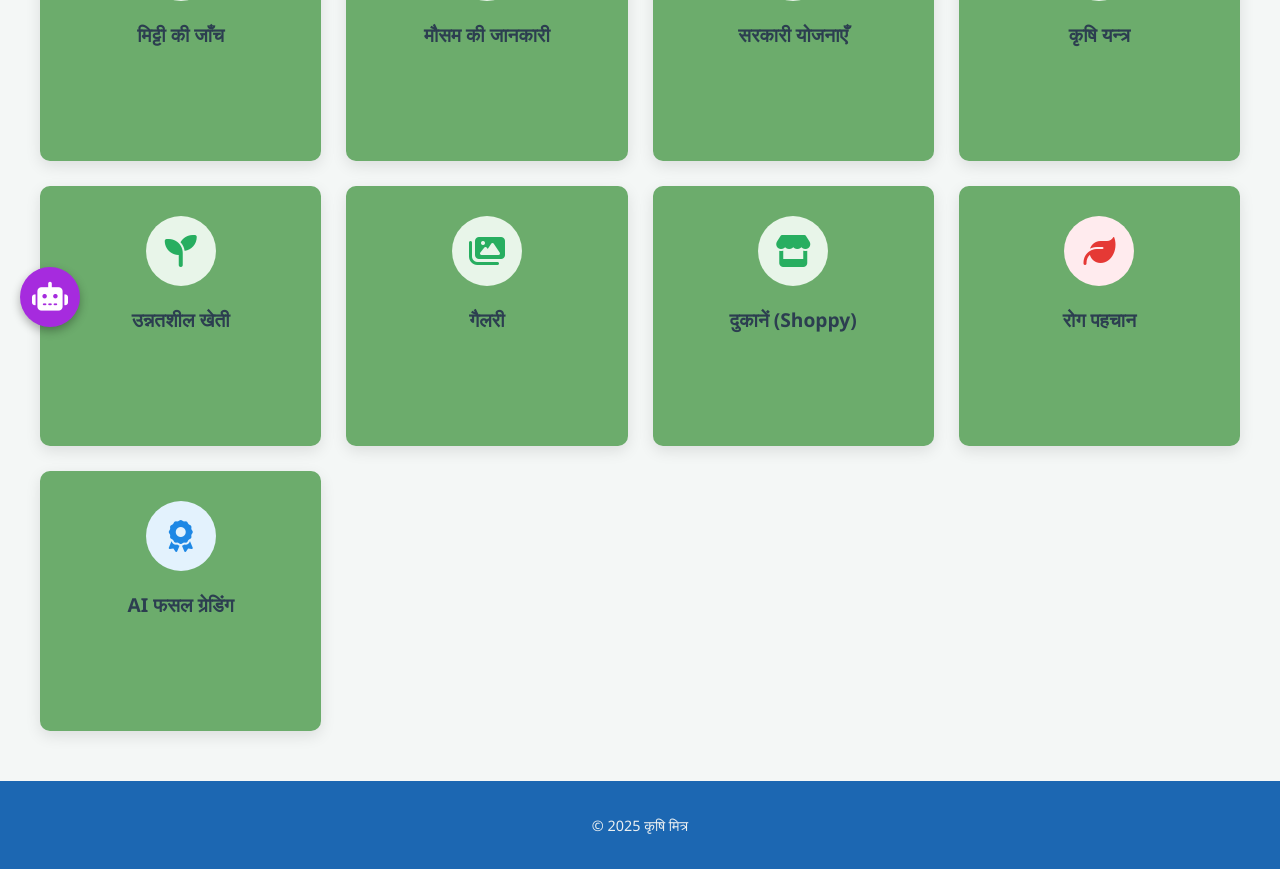
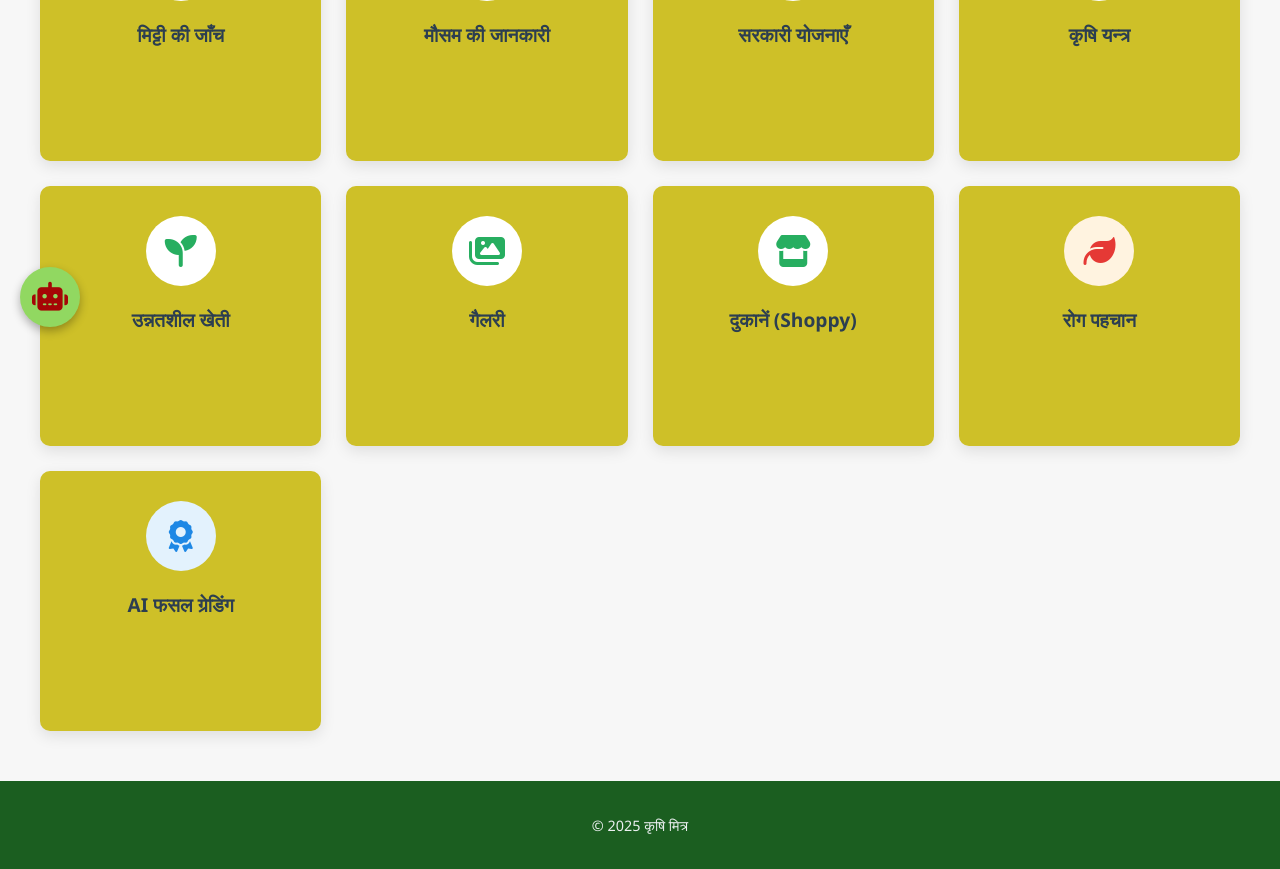
Before and after one commit to shivamkushwaha1576/Krishi-Mitra-Project, a Flask app: page / in a window 1280 px wide. Shown: the part 453-1322 px from the top of the page. Run offline with Flask 3, Linux system fonts and the light colour scheme.

Commit message:
First commit: Krishi Mitra Project Completed

```diff
--- a/app.py
+++ b/app.py
@@ -377,7 +377,7 @@ def schemes(): return render_template('schemes.html')
 @app.route('/krishi-yantra')
 def krishi_yantra(): return render_template('krishi_yantra.html')
 @app.route('/modern-farming')
-def modern_farming(): return render_template('modern_pfarming.html')
+def modern_farming(): return render_template('modern_farming.html')
 @app.route('/fertilizer-id')
 def fertilizer_id(): return render_template('fertilizer_id.html')
 @app.route('/weather')
--- a/static/main.css
+++ b/static/main.css
@@ -15,6 +15,9 @@
     --shadow-sm: 0 4px 6px rgba(0,0,0,0.05);
     --shadow-md: 0 10px 20px rgba(46, 125, 50, 0.15); /* हरे रंग की हल्की परछाई */
     --radius: 16px;           /* गोल कोने */
+     --primary-color: var(--primary);        /* backward compatibility */
+    --secondary-color: var(--primary-light);/* use where secondary is referenced */
+    --shadow: var(--shadow-md);
 }
 
 /* 3. ग्लोबल स्टाइल्स */
@@ -119,7 +122,7 @@ a { text-decoration: none; transition: 0.3s; }
 .hero {
     text-align: center;
     padding: 5rem 1rem;
-    background: linear-gradient(135deg, #1b5e20 0%, #2e7d32 100%);
+    background: linear-gradient(135deg, var(--primary), var(--primary-light));
     color: white;
     border-radius: 0 0 50px 50px; /* नीचे से गोल */
     margin-bottom: 3rem;
--- a/templates/fertilizer_id.html
+++ b/templates/fertilizer_id.html
@@ -50,5 +50,4 @@
                 </ul>
             </div>
         </div>
-
-    </div> </div> {% endblock %}
+        </div> </div> {% endblock %}
--- a/templates/index.html
+++ b/templates/index.html
@@ -7,37 +7,37 @@
     <link rel="stylesheet" href="https://cdnjs.cloudflare.com/ajax/libs/font-awesome/6.4.0/css/all.min.css">
     <style>
         /* --- 1. ग्लोबल स्टाइल्स --- */
-        body { font-family: 'Segoe UI', Tahoma, Geneva, Verdana, sans-serif; margin: 0; background-color: #f4f7f6; color: #333; }
+        body { font-family: 'Segoe UI', Tahoma, Geneva, Verdana, sans-serif; margin: 0; background-color: #f7f7f7; color: #fafafa; }
 
         /* नेविगेशन */
-        .navbar { background-color: #12022a9e; padding: 1rem 2rem; display: flex; justify-content: space-between; align-items: center; box-shadow: 0 2px 5px rgba(0,0,0,0.1); }
+        .navbar { background-color: #0A3D62; padding: 1rem 2rem; display: flex; justify-content: space-between; align-items: center; box-shadow: 0 2px 5px rgba(0,0,0,0.1); }
         .logo { font-size: 1.8rem; font-weight: bold; color: #2ecc71; text-decoration: none; display: flex; align-items: center; gap: 10px; }
         .nav-links { list-style: none; display: flex; gap: 20px; margin: 0; }
-        .nav-links a { color: #ecf0f1; text-decoration: none; font-size: 1rem; transition: color 0.3s; }
+        .nav-links a { color: #3395ae; text-decoration: none; font-size: 1rem; transition: color 0.3s; }
         .nav-links a:hover { color: #2ecc71; }
-        .btn-logout { background-color: #e74c3c; padding: 8px 15px; border-radius: 5px; color: white !important; }
-        .btn-login { background-color: #3498db; padding: 8px 15px; border-radius: 5px; color: white !important; }
+        .btn-logout { background-color: #E53935; padding: 8px 15px; border-radius: 5px; color: white !important; }
+        .btn-login { background-color:  #1A73E8; padding: 8px 15px; border-radius: 5px; color: white !important; }
 
         /* हीरो सेक्शन */
-        .hero { background: linear-gradient(rgba(20, 92, 163, 0.9), rgba(29, 98, 167, 0.8)), url('https://source.unsplash.com/1600x900/?farm,agriculture'); background-size: cover; background-position: center; color: white; text-align: center; padding: 80px 20px; }
+        .hero { background: linear-gradient(rgba(46, 125, 50, 0.85) , rgba(25, 118, 210, 0.85)), url('https://source.unsplash.com/1600x900/?farm,agriculture'); background-size: cover; background-position: center; color: white; text-align: center; padding: 80px 20px; }
         .hero h1 { font-size: 3rem; margin-bottom: 10px; }
         .hero p { font-size: 1.2rem; margin-bottom: 30px; color: #bdc3c7; }
 
         /* --- 2. फीचर्स ग्रिड (सारे 10 कार्ड्स) --- */
         .dashboard-container { max-width: 1200px; margin: -50px auto 50px; padding: 0 20px; display: grid; grid-template-columns: repeat(auto-fit, minmax(250px, 1fr)); gap: 25px; position: relative; z-index: 10; }
-        .feature-card { background: rgb(108, 172, 108); padding: 30px 20px; border-radius: 10px; text-align: center; box-shadow: 0 5px 15px rgba(0,0,0,0.1); transition: transform 0.3s, box-shadow 0.3s; text-decoration: none; color: #333; display: flex; flex-direction: column; align-items: center; min-height: 200px; }
+        .feature-card { background: rgb(206, 192, 40); padding: 30px 20px; border-radius: 10px; text-align: center; box-shadow: 0 5px 15px rgba(0,0,0,0.1); transition: transform 0.3s, box-shadow 0.3s; text-decoration: none; color: #333; display: flex; flex-direction: column; align-items: center; min-height: 200px; }
         .feature-card:hover { transform: translateY(-10px); box-shadow: 0 15px 30px rgba(0,0,0,0.15); }
-        .icon-wrapper { width: 70px; height: 70px; background-color: #e8f5e9; border-radius: 50%; display: flex; align-items: center; justify-content: center; margin-bottom: 20px; font-size: 2rem; color: #27ae60; }
-        .card-disease .icon-wrapper { background-color: #ffebee; color: #e53935; }
+        .icon-wrapper { width: 70px; height: 70px; background-color: #ffffff; border-radius: 50%; display: flex; align-items: center; justify-content: center; margin-bottom: 20px; font-size: 2rem; color: #27ae60; }
+        .card-disease .icon-wrapper { background-color: #fff3e0; color: #e53935; }
         .card-grading .icon-wrapper { background-color: #e3f2fd; color: #1e88e5; }
         .feature-card h3 { margin: 0 0 10px; font-size: 1.2rem; color: #2c3e50; }
         .feature-card p { font-size: 0.9rem; color: #a0d525; margin: 0; line-height: 1.5; }
 
         /* फुटर */
-        footer { background-color: #1c67b2; color: #ecf0f1; text-align: center; padding: 20px; margin-top: 50px; font-size: 0.9rem; }
+        footer { background-color: #1B5E20 ; color: #ecf0f1; text-align: center; padding: 20px; margin-top: 50px; font-size: 0.9rem; }
 
         /* --- 3. 🤖 एडवांस्ड चैटबॉट (Voice & Mute) --- */
-        .chatbot-btn { position: fixed; bottom: 20px; left: 20px; background-color: #a62bde; color: white; width: 60px; height: 60px; border-radius: 50%; display: flex; align-items: center; justify-content: center; font-size: 1.8rem; box-shadow: 0 4px 10px rgba(0,0,0,0.3); cursor: pointer; z-index: 1000; transition: transform 0.3s; }
+        .chatbot-btn { position: fixed; bottom: 20px; left: 20px; background-color: #91d861; color: rgb(165, 6, 6); width: 60px; height: 60px; border-radius: 50%; display: flex; align-items: center; justify-content: center; font-size: 1.8rem; box-shadow: 0 4px 10px rgba(0,0,0,0.3); cursor: pointer; z-index: 1000; transition: transform 0.3s; }
         .chatbot-btn:hover { transform: scale(1.1); }
 
         .chat-window { display: none; position: fixed; bottom: 90px; left: 20px; width: 360px; height: 500px; background: white; border-radius: 15px; box-shadow: 0 5px 25px rgba(0,0,0,0.25); z-index: 1001; flex-direction: column; overflow: hidden; border: 1px solid #ddd; animation: slideUp 0.3s ease-out; }
```
Also changed, not shown: templates/layout.html (+5 -5 lines), instance/site.db, static/script.js (line endings or trailing spaces), templates/about.html (line endings or trailing spaces).
